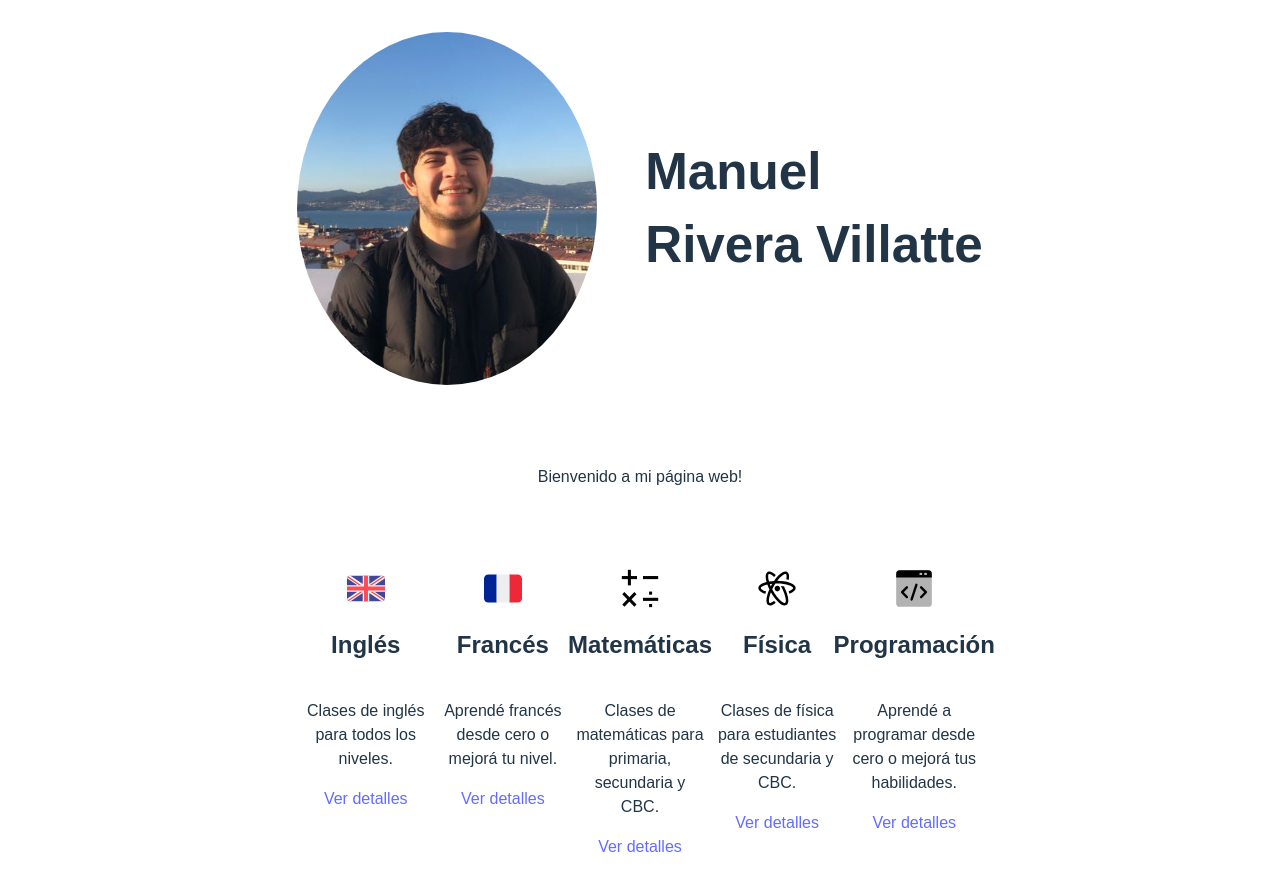
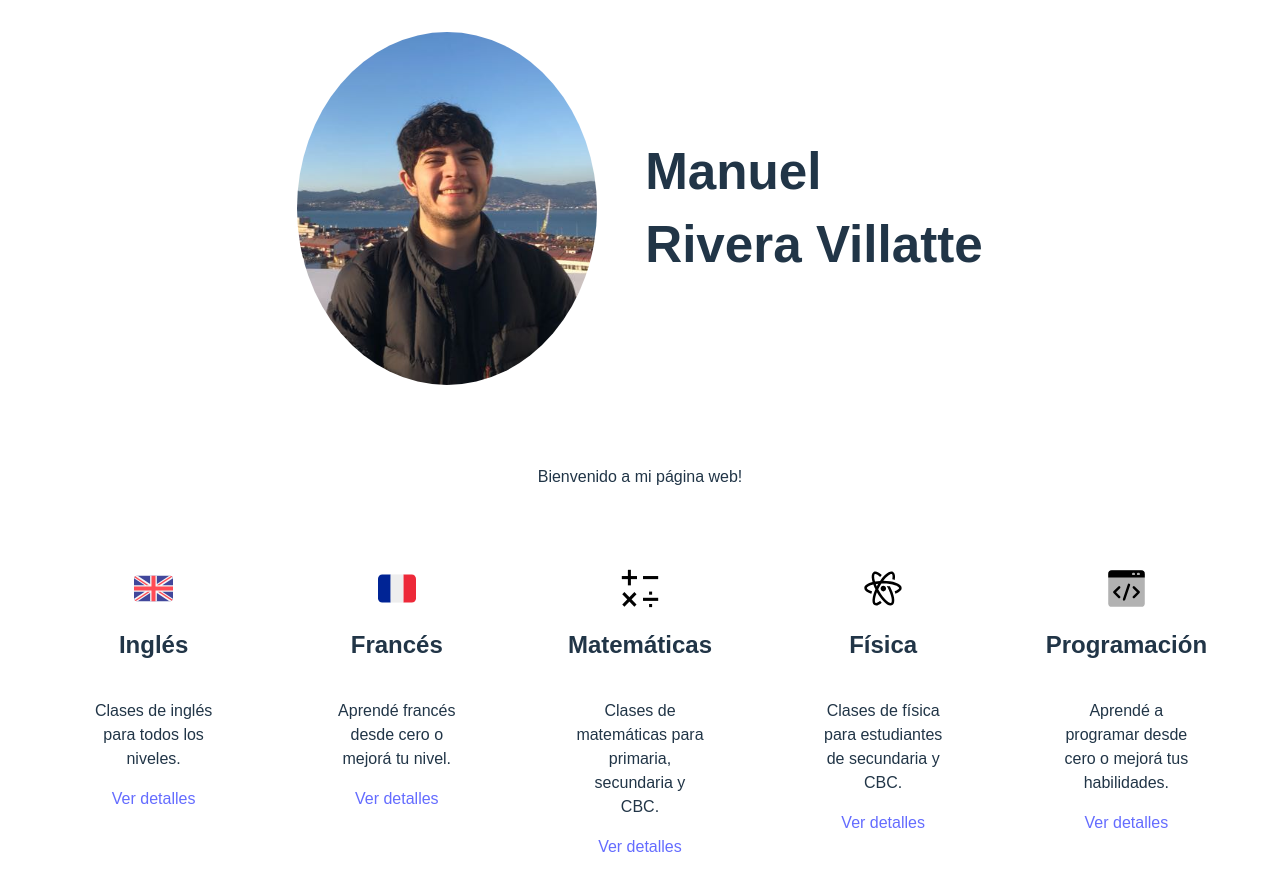
Before and after one commit to ManusaRivi/web-profe-particular, a React (Vite) app: page / in a window 1280 px wide. Built offline with nearby package versions, Linux system fonts and the light colour scheme.

Commit message:
made page take full width

```diff
--- a/src/App.css
+++ b/src/App.css
@@ -1,5 +1,5 @@
 #root {
-  max-width: 1280px;
+  width: 100%;
   margin: 0 auto;
   padding: 2rem;
   text-align: center;
```
